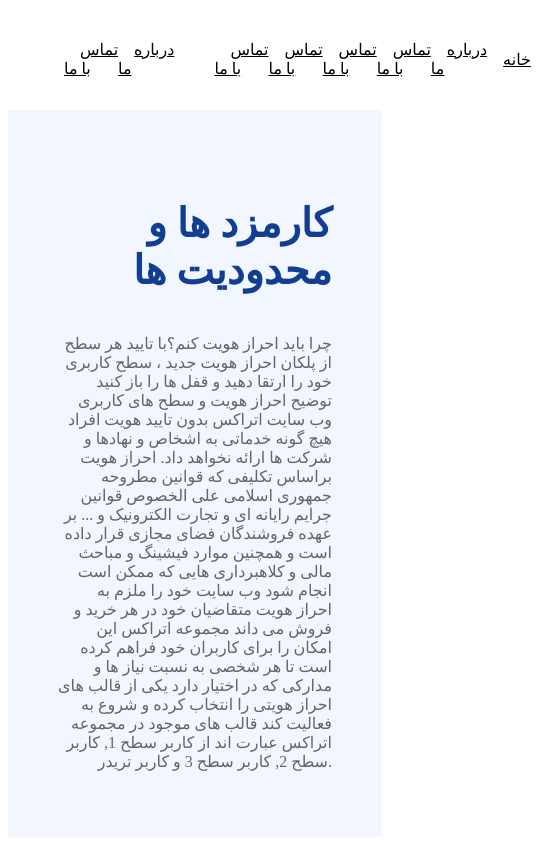
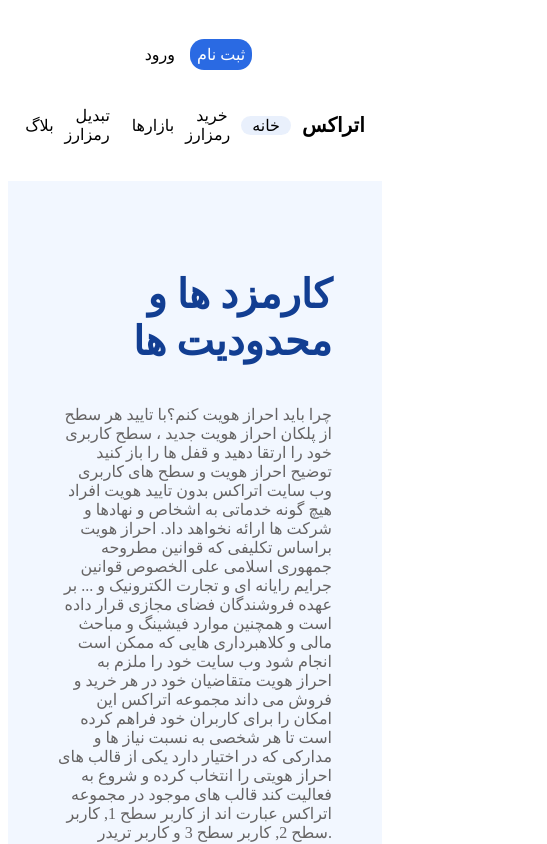
Before and after one commit to NeginSal/landing-page-with-Vue, a Vue app: page / in a window 390 px wide. Shown: the top 844 px of the page, 547 px wide, since content can reach past the window. Built offline with nearby package versions, Linux system fonts and the light colour scheme; a web font is replaced by a local one.

Commit message:
edit navbar

```diff
--- a/src/components/Footer.vue
+++ b/src/components/Footer.vue
@@ -133,4 +133,13 @@
   font-size: 24px;
   cursor: pointer;
 }
+@media (max-width: 500px) {
+  #footer1 {
+    flex-direction: column;
+    align-items: center;
+  }
+  #footer1 ul {
+    padding: 5px;
+  }
+}
 </style>
--- a/src/components/Navbar.vue
+++ b/src/components/Navbar.vue
@@ -1,28 +1,16 @@
 <template>
-  <!-- <nav class="nav">
+  <nav id="navbar">
     <ul>
-      <li>اتراکس</li>
-      <li>خانه</li>
-      <li>خرید رمز ارز</li>
-      <li>بازارها</li>
-      <li>تیدیل رمز ازز</li>
-      <li>بلاگ</li>
-      <li>ثبت نام</li>
-      <li>ورود</li>
+      <li><a class="three" href="#">ثبت نام</a></li>
+      <li><a href="#">ورود</a></li>
     </ul>
-  </nav> -->
-  <nav id="navbar">
-    <ul class="one">
-      <li><a href="#">درباره ما</a></li>
-      <li><a href="#">تماس با ما</a></li>
-    </ul>
-    <ul class="two">
-      <li><a href="#">خانه</a></li>
-      <li><a href="#">درباره ما</a></li>
-      <li><a href="#">تماس با ما</a></li>
-      <li><a href="#">تماس با ما</a></li>
-      <li><a href="#">تماس با ما</a></li>
-      <li><a href="#">تماس با ما</a></li>
+    <ul>
+      <li><a class="one" href="#">اتراکس</a></li>
+      <li class="two"><a href="#">خانه</a></li>
+      <li><a href="#">خرید رمزارز</a></li>
+      <li><a href="#">بازارها</a></li>
+      <li><a href="#"> تبدیل رمزارز</a></li>
+      <li><a href="#"> بلاگ</a></li>
     </ul>
   </nav>
 </template>
@@ -36,12 +24,8 @@
   display: flex;
   justify-content: space-between;
   padding: 1rem;
-  position: sticky;
   top: 0%;
   background-color: white;
-}
-#navbar a {
-  color: black;
 }
 #navbar ul {
   display: flex;
@@ -50,12 +34,33 @@
   list-style: none;
 }
 #navbar ul li a {
-  padding: 0.75rem;
+  padding: 7px;
   margin: 0 0.25rem;
+  text-decoration: none;
+  font-weight: 400;
+  font-size: 16px;
+  color: black;
 }
-#navbar ul li a:hover {
-  background: orange;
-  color: white;
-  border-radius: 5px;
+.one{
+  font-size: 20px !important;
+  font-weight: bold !important;
+}
+.two {
+  background: rgba(42, 106, 227, 0.1);
+  border-radius: 18px;
+}
+.three {
+  color: white !important;
+  background: #2a6ae3;
+  border-radius: 14px;
+}
+@media (max-width: 500px) {
+  #navbar {
+    flex-direction: column;
+    align-items: center;
+  }
+  #navbar ul {
+    padding: 5px;
+  }
 }
 </style>
--- a/src/components/Table.vue
+++ b/src/components/Table.vue
@@ -147,4 +147,9 @@
   background: #e9f1ff;
   border-radius: 50px;
 }
+@media (max-width: 500px) {
+  .table {
+    padding: 10px;
+  }
+}
 </style>
```
